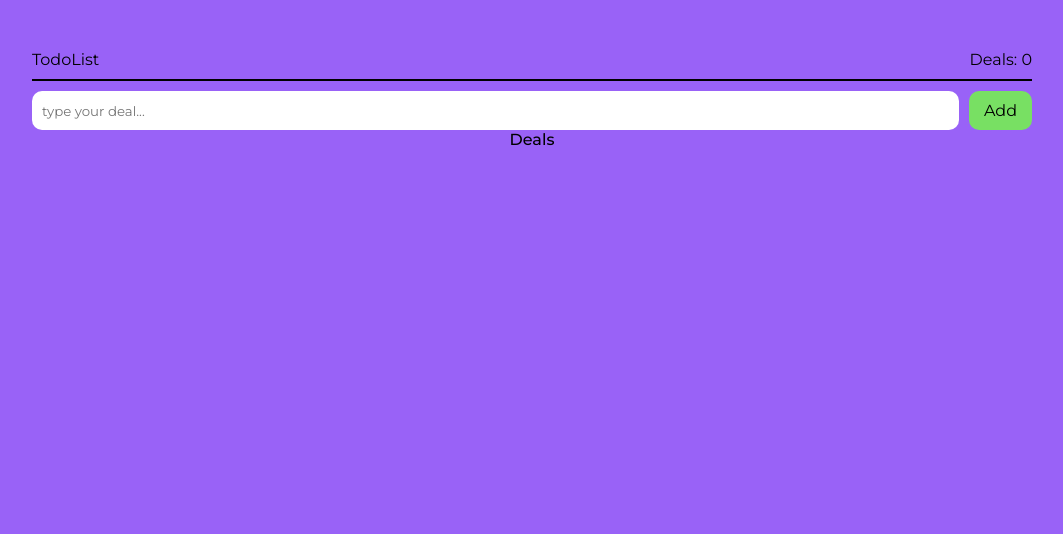
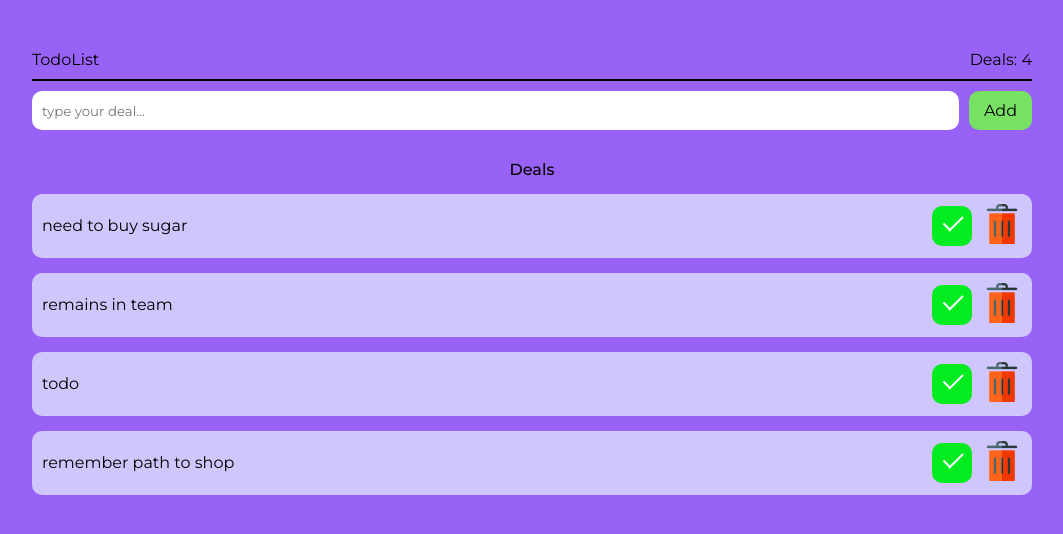
Before and after one commit to DSoftheM/todolist, a React (Create React App) app: page / in a window 1280 px wide. Shown: the top 534 px of the page, without its empty margins (108-1171 px from the left). Built offline with nearby package versions, Linux system fonts and the light colour scheme; the HTML template or start-up script is replaced by a standard one.

Commit message:
state connected to deals

```diff
--- a/src/components/Deals/Deals.css
+++ b/src/components/Deals/Deals.css
@@ -1,6 +1,7 @@
 .deals__header {
     text-align: center;
     font-weight: 500;
+    margin-bottom: 15px;
 }
 
 .deals__li:not(:last-child) {
--- a/src/components/Deals/Deals.js
+++ b/src/components/Deals/Deals.js
@@ -1,7 +1,7 @@
 import DealsItem from '../DealsItem.js/DealsItem';
 import './Deals.css';
 
-export default function Deals({deals}) {
+export default function Deals({deals, setDeals, doneDeals, setDoneDeals}) {
     return (
         <>
             <div className="deals">
@@ -9,14 +9,33 @@ export default function Deals({deals}) {
                 <ul className='deals__items'>
                     {
                         deals.map((deal, index) => {
+                            const uniqueKey = getHashCode(deal) + index.toString();
+
+                            function deleteDeal(event) {
+                                // console.log('deleted');
+                                // event.target.style.display = 'none';
+                                // event.target.remove();
+
+                                const updatedDeals = [...deals];
+                                updatedDeals.splice(updatedDeals.indexOf(deal), 1);
+                                setDeals(updatedDeals);
+                                console.log('setDeals(updatedDeals)');
+                            }
+
                             return (
                                 <li
-                                key={getHashCode(deal) + index.toString()}
-                                className='deals__li'>
+                                    key={uniqueKey}
+                                    className={`deals__li ${uniqueKey}`}
+                                    onAnimationEnd={(e) => deleteDeal(e)}
+                                >
                                     <DealsItem
                                         dealText={deal}
                                         isDone={false}
                                         index={index}
+                                        doneDeals={doneDeals}
+                                        setDoneDeals={setDoneDeals}
+                                        deals={deals}
+                                        setDeals={setDeals}
                                     />
                                 </li>
                             );
--- a/src/components/DealsItem.js/DealsItem.css
+++ b/src/components/DealsItem.js/DealsItem.css
@@ -30,17 +30,13 @@
     transition: all 0.3s ease 0s;
 }
 
-.item-deals.done .item-deals__txt::before {
+.deals__li.done .item-deals__txt::before {
     opacity: 1;
     visibility: visible;
 }
 
-.item-deals.remove {
+.deals__li.remove {
     animation: remove 2s ease 1s 1 forwards;
-}
-
-li {
-    background: rgba(0, 0, 0, 0.407);
 }
 
 @keyframes remove{
@@ -49,14 +45,12 @@ li {
         opacity: 1;
         height: 64px;
         margin-bottom: 15px;
-        padding: 10px;
     }
     100% {
         transform: translateX(-150%);
         opacity: 0;
         height: 0px;
         margin-bottom: 0px;
-        padding: 0px;
     }
 }
 
@@ -70,7 +64,7 @@ li {
     gap: 10px;
 }
 
-.group-btns__add {
+.group-btns__done {
     width: 40px;
     height: 40px;
     border-radius: 10px;
@@ -81,7 +75,7 @@ li {
     transition: all 0.2s ease 0s;
 }
 
-.group-btns__add:hover {
+.group-btns__done:hover {
     background: rgb(125, 234, 140);
     cursor: pointer;
 }
--- a/src/components/DealsItem.js/DealsItem.js
+++ b/src/components/DealsItem.js/DealsItem.js
@@ -1,15 +1,32 @@
 import "./DealsItem.css";
 import trashImgPath from "../../img/trash-bin.png";
 
-export default function DealsItem({dealText = '', isDone = false, index = -1}) {
+export default function DealsItem({dealText = '', isDone = false, index = -1, doneDeals, setDoneDeals, deals, setDeals}) {
 
+
+    function onDoneClick() {
+        const ul = document.querySelector('.deals__items');
+        console.log('ul :>> ', ul);
+        const thisLi = Array.from(ul.childNodes).filter(x => x.textContent === dealText)[0];
+        index = getIndex(ul, thisLi);
+
+        setDoneDeals([...doneDeals, dealText]);
+
+
+
+        // const updatedDeals = [...deals];
+        // updatedDeals.splice(updatedDeals.indexOf(dealText), 1);
+        // setDeals(updatedDeals);
+
+        addClassesDoneAndRemove(index);
+    }
 
     return (
         <>
-            <div className={`deals__item item-deals ${isDone ? "done" : ""}`} onAnimationEnd={(e) => deleteDeal(e)}>
+            <div className={`deals__item item-deals ${isDone ? "done" : ""}`} >
                 <div className="item-deals__txt">{dealText}</div>
                 <div className="item-deals__group group-btns">
-                    <div className="group-btns__add" onClick={() => addClassDoneAndRemove(index)}>
+                    <div className="group-btns__done" onClick={() => onDoneClick()}>
                         <div className="check-mark"></div>
                     </div>
                     <div className="group-btns__remove">
@@ -23,11 +40,21 @@ export default function DealsItem({dealText = '', isDone = false, index = -1}) {
     );
 }
 
-function addClassDoneAndRemove(index) {
-    document.querySelectorAll('.item-deals')[index].classList.add('done');
-    document.querySelectorAll('.item-deals')[index].classList.add('remove');
+function getIndex(parent, child) {
+    console.log('parent :>> ', parent);
+    console.log('child :>> ', child);
+    return [...parent.children].indexOf(child);
 }
 
-function deleteDeal(event) {
-    event.target.style.display = 'none';
+
+
+function addClassesDoneAndRemove(index) {
+    document.querySelectorAll('.deals__li')[index].classList.add('done');
+    document.querySelectorAll('.deals__li')[index].classList.add('remove');
 }
+
+
+// const arr = ["1", '2', '3'];
+
+// arr.splice(arr.indexOf('3'), 1);
+// console.log(arr);
--- a/src/components/TodoInput/TodoInput.css
+++ b/src/components/TodoInput/TodoInput.css
@@ -2,6 +2,7 @@
     display: flex;
     justify-content: space-between;
     gap: 10px;
+    margin-bottom: 30px;
 }
 
 .input-field {
--- a/src/components/TodoInput/TodoInput.js
+++ b/src/components/TodoInput/TodoInput.js
@@ -11,7 +11,6 @@ export default function TodoInput({deals, setDeals}) {
                 placeholder="type your deal..."
                 onChange={(e) => {
                     inputText = e.target.value;
-                    console.log('inputText :>> ', inputText);
                 }}
             ></input>
             <div
--- a/src/components/TodoList.js
+++ b/src/components/TodoList.js
@@ -4,18 +4,24 @@ import TodoInput from "./TodoInput/TodoInput";
 import TodoListHeader from "./TodoListHeader/TodoListHeader";
 
 function TodoList() {
-    let [deals, setDeals] = useState([]);
-
-    //test
-    // deals = ['need to buy sugar', 'remains in team'];
+    let [deals, setDeals] = useState(['need to buy sugar', 'remains in team', 'todo', 'remember path to shop']);
+    let [doneDeals, setDoneDeals] = useState([]);
 
     return (
         <>
-             <TodoListHeader
+            <TodoListHeader
                 dealsCount={deals.length}
             />
-            <TodoInput deals={deals} setDeals={setDeals}/>
-            <Deals deals={deals}/>
+            <TodoInput
+                deals={deals}
+                setDeals={setDeals}
+            />
+            <Deals
+                deals={deals}
+                setDeals={setDeals}
+                doneDeals={doneDeals}
+                setDoneDeals={setDoneDeals}
+            />
         </>
     )
 }
```
Also changed, not shown: 1 other file (tests, documents, lock files or other folders).
